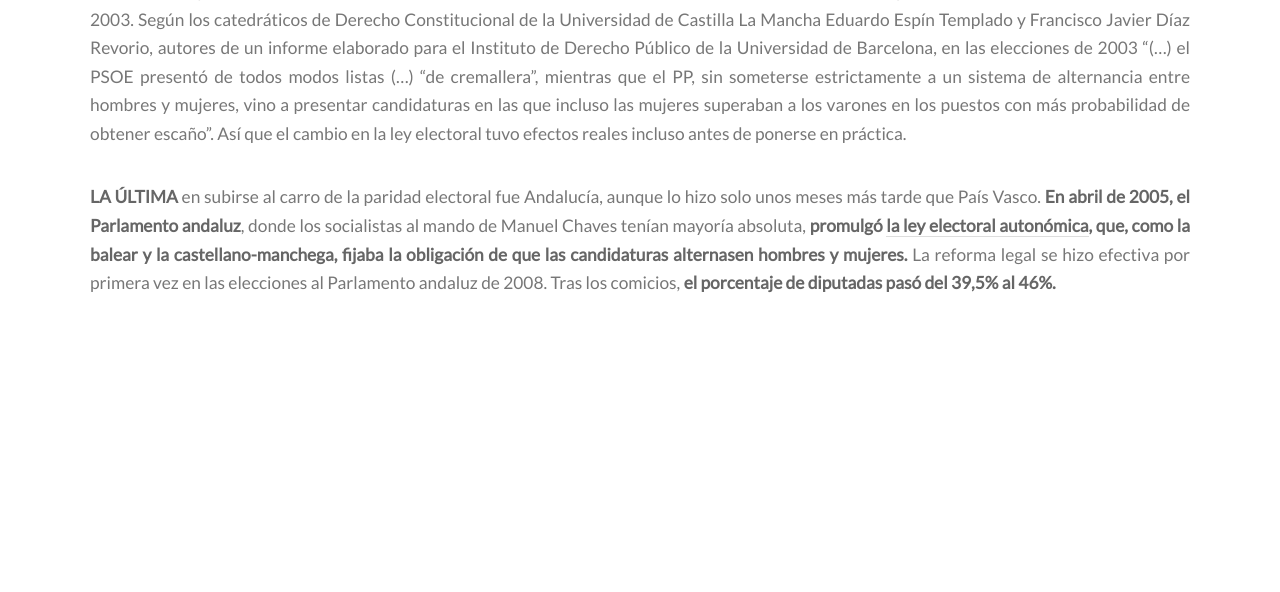
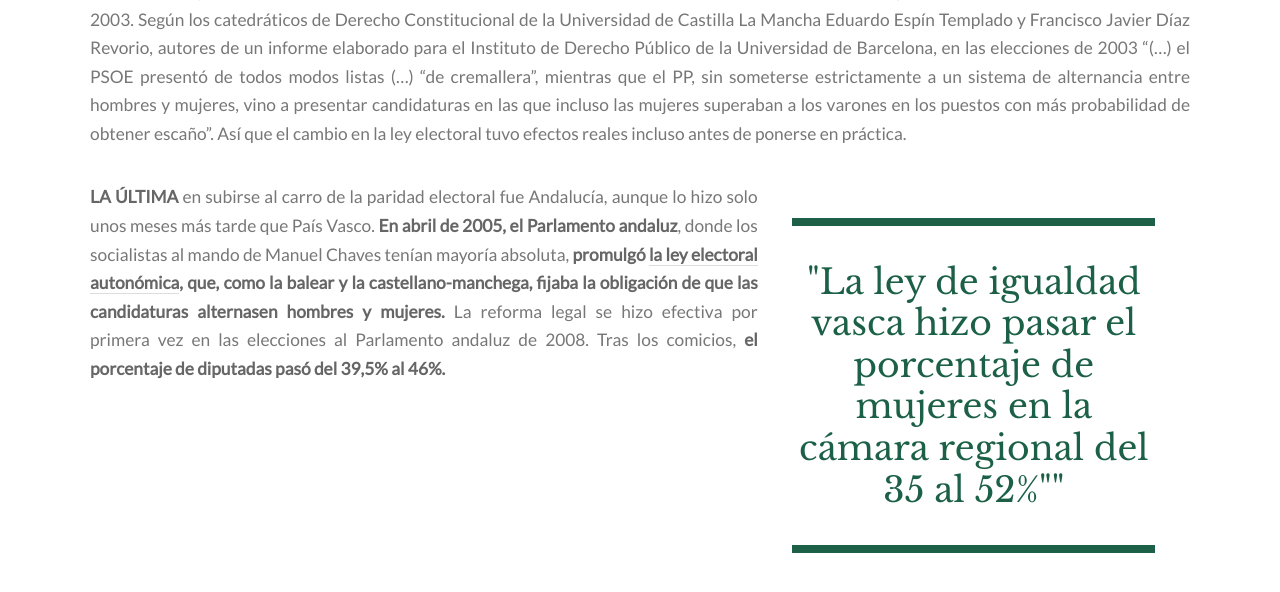
Before and after one commit to medialab-prado/3tpd-mapa-poder-femenino, a Jekyll site: the page built from politica/comunidades_autonomas.html, in a window 1280 px wide and 900 px high, scrolled down 2373 px. Shown: the top 592 px of the window. Built offline with Jekyll 4.4.1, drawn with Linux system fonts in a browser that asks for light colours.

Commit message:
Pruebas destacados

```diff
--- a/politica/comunidades_autonomas.html
+++ b/politica/comunidades_autonomas.html
@@ -157,6 +157,9 @@ section: politica
 			con más probabilidad de obtener escaño”. Así que el cambio en la ley
 			electoral tuvo efectos reales incluso antes de ponerse en práctica.
 		</p>
+		<p class="quote">
+			"La ley de igualdad vasca hizo pasar el porcentaje de mujeres en la cámara regional del 35 al 52%""
+		</p>
 		<p>
 			<b>LA ÚLTIMA</b> en subirse al carro de la paridad electoral fue Andalucía,
 			aunque lo hizo solo unos meses más tarde que País Vasco. <strong>En
```
